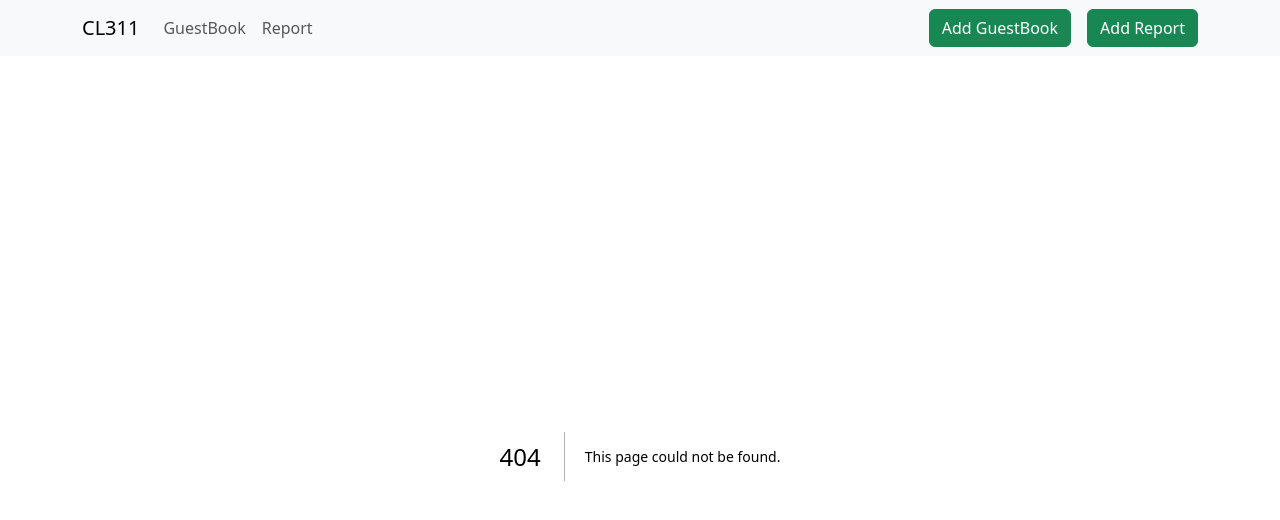
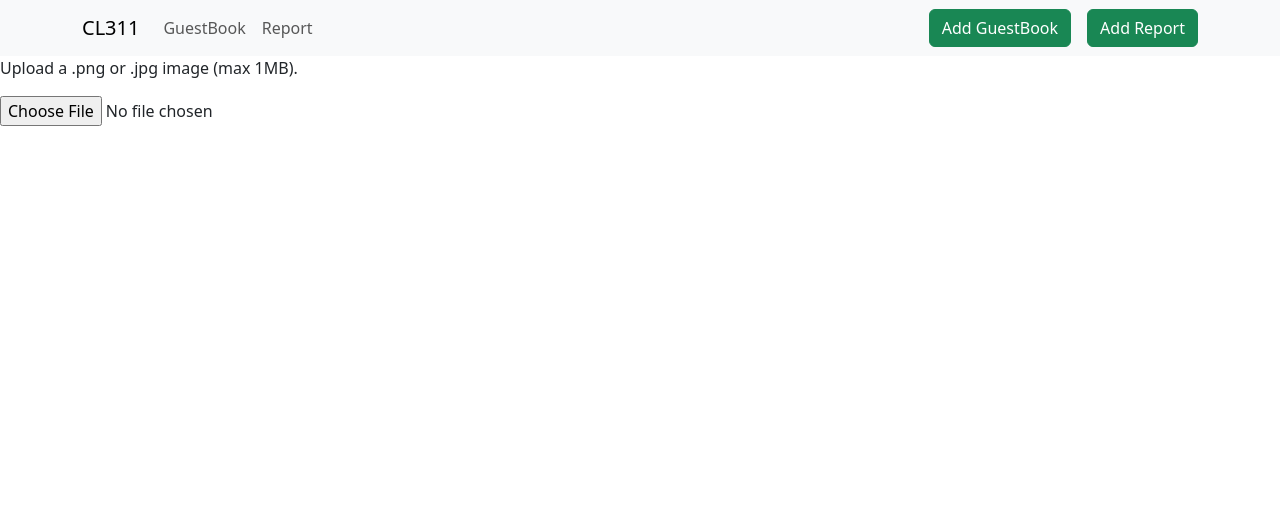
Before and after one commit to CodeDayLabs311/cl311, a Next.js app in the folder app/: page /attachment in a window 1280 px wide. Before the commit this address had no page. Shown: the top 520 px of the page. Built offline with nearby package versions, Linux system fonts and the light colour scheme.

Commit message:
Added CORS and Copy-Pasted Tutorials implemented from main

```diff
--- /dev/null
+++ b/app/src/pages/attachment/index.tsx
@@ -0,0 +1,36 @@
+import React from 'react';
+import Link from 'next/link';
+
+const Attachment = () => (
+    <>
+        <p>Upload a .png or .jpg image (max 1MB).</p>
+        <input onChange={uploadPhoto} type="file" accept="image/png, image/jpeg" />
+    </>
+);
+
+const uploadPhoto = async (e: React.ChangeEvent<HTMLInputElement>) => {
+    const file = e.target.files?.[0]!;
+    const filename = encodeURIComponent(file.name);
+    const fileType = encodeURIComponent(file.type);
+
+    const res = await fetch(`/api/upload-url?file=${filename}&fileType=${fileType}`);
+    const { url, fields } = await res.json();
+    const formData = new FormData();
+
+    Object.entries({ ...fields, file }).forEach(([key, value]) => {
+        formData.append(key, value as string);
+    });
+
+    const upload = await fetch(url, {
+        method: 'POST',
+        body: formData,
+    });
+
+    if (upload.ok) {
+        console.log('Uploaded successfully!');
+    } else {
+        console.error('Upload failed.');
+    }
+};
+
+export default Attachment;
--- a/app/src/pages/index.tsx
+++ b/app/src/pages/index.tsx
@@ -25,6 +25,10 @@ export default function Home() {
                             Report list under construction {' '}
                             <Link href="/report">report</Link>.
                         </p>
+                        <p>
+                            Image attachment under construction {' '}
+                            <Link href="/attachment">image attachment</Link>
+                        </p>
                     </Stack>
                 </Container>
             </main>
```
Also changed, not shown: 1 other file (tests, documents, lock files or other folders).
